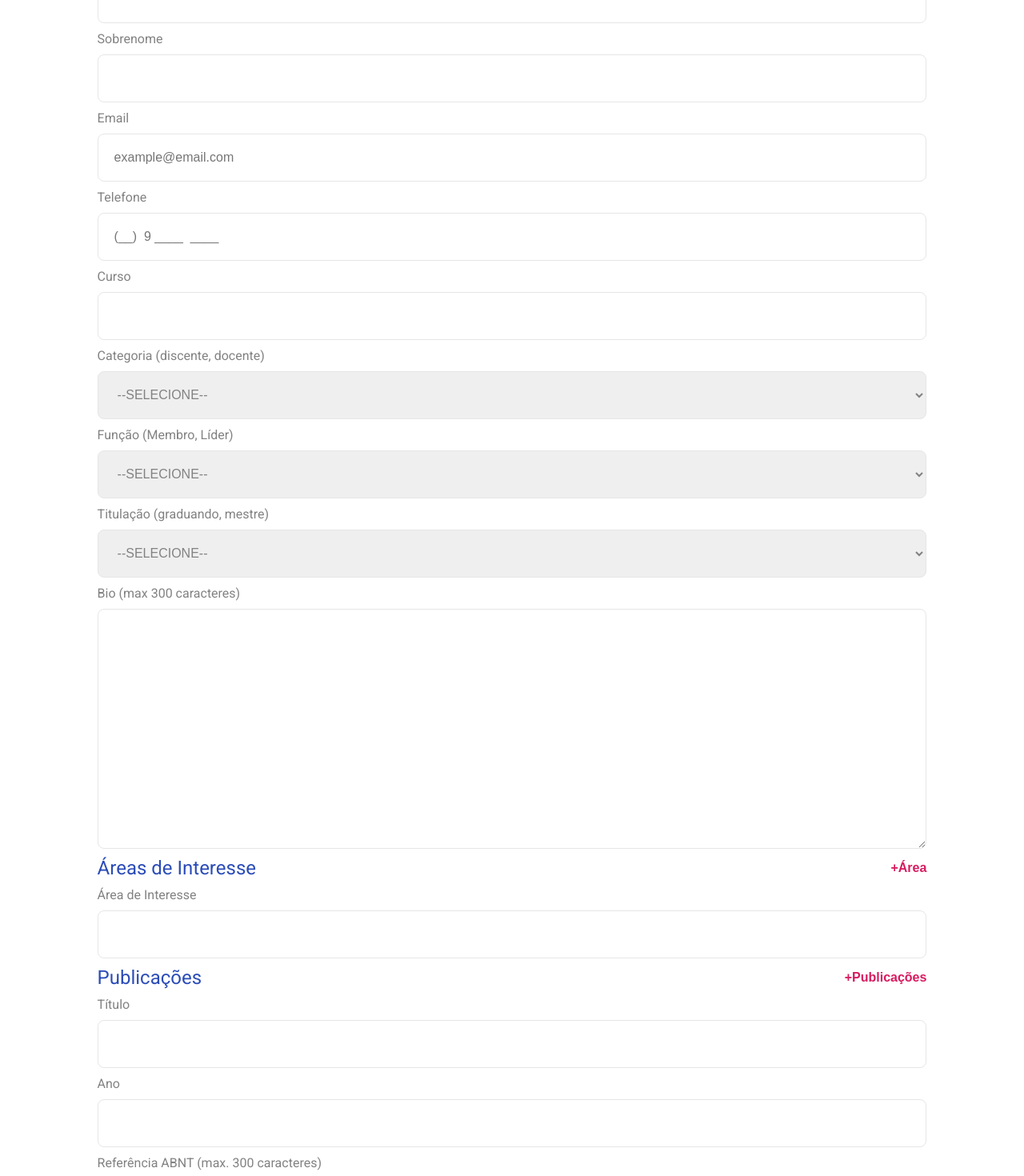
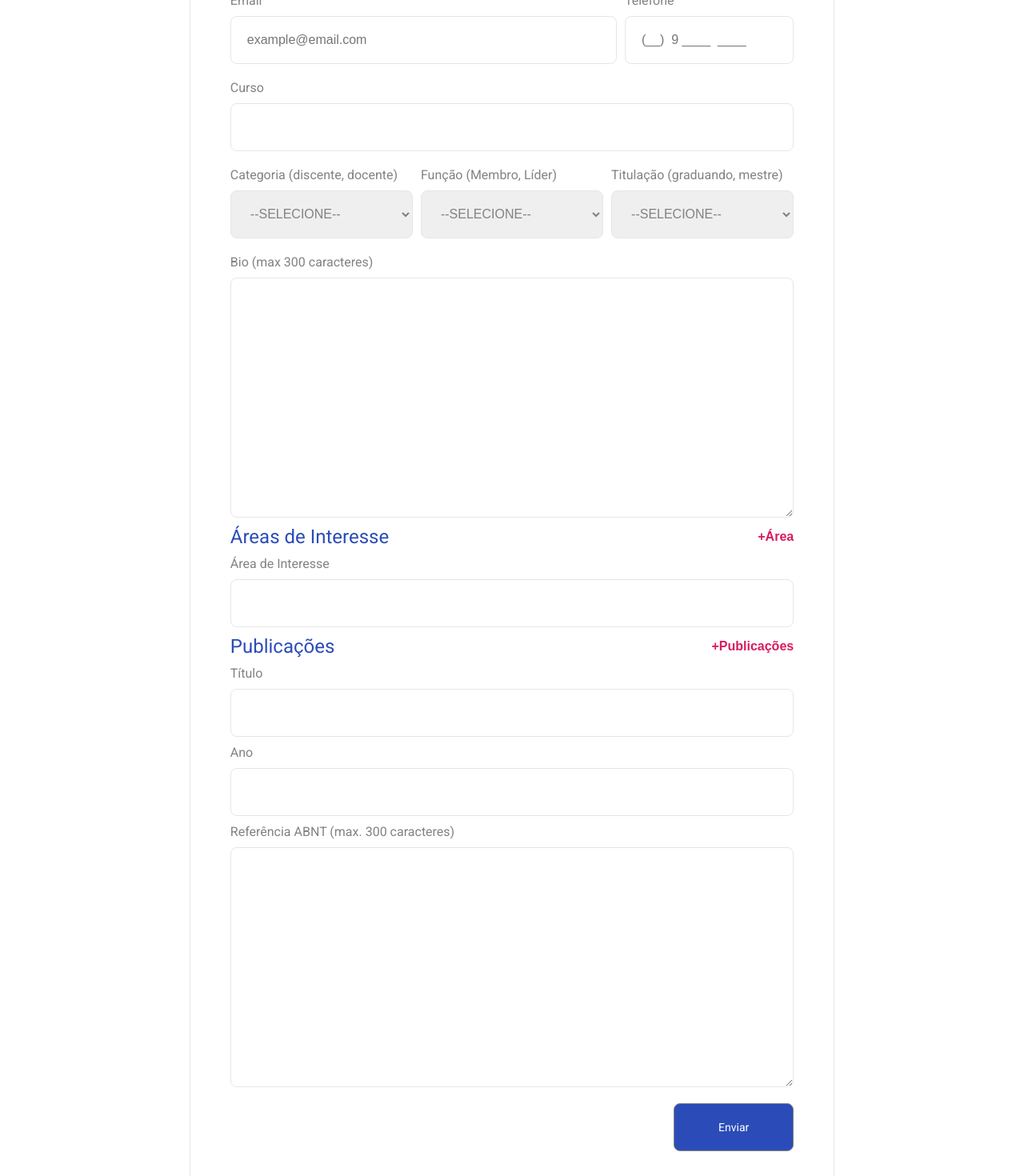
Before and after one commit to reudismam/LIS-lab, a React (Create React App) app: page /signup in a window 1280 px wide. Shown: the part 660-2130 px from the top of the page at 80% size. Built offline with nearby package versions, Linux system fonts and the light colour scheme.

Commit message:
criar-conta desktop version.

```diff
--- a/src/components/Input/index.tsx
+++ b/src/components/Input/index.tsx
@@ -2,7 +2,7 @@ import React, { InputHTMLAttributes } from 'react';
 import styled from 'styled-components';
 import {ContainerStyles, InputStyles, LabelStyles} from '../InputStyles';
 
-const InputContainer = styled.div`
+export const InputContainer = styled.div`
     ${ContainerStyles}
 `
 
--- a/src/components/Select/index.tsx
+++ b/src/components/Select/index.tsx
@@ -2,11 +2,11 @@ import React, { InputHTMLAttributes } from 'react';
 import styled from 'styled-components';
 import { ContainerStyles, InputStyles, LabelStyles } from '../InputStyles';
 
-const SelectContainer = styled.div`
+export const SelectContainer = styled.div`
     ${ContainerStyles}
 `
 
-const Label = styled.label`
+export const Label = styled.label`
     ${LabelStyles}
 `
 
--- /dev/null
+++ b/src/components/SubmitButton/index.tsx
@@ -0,0 +1,26 @@
+import { Link } from 'react-router-dom';
+import styled from 'styled-components';
+
+const SubmitButton = styled.button`
+    margin: 10px auto;
+    display: flex;
+    background-color: var(--primaria);
+    width: 90%;
+    height: 6rem;
+    border: 1px solid var(--cinza);
+    justify-content: center;
+    align-items: center;
+    color: var(--branco);
+    text-decoration: none;
+    font-family: 'Roboto', sans-serif;
+    font-size: 1.4rem;
+    border-radius: 0.8rem;
+    margin-bottom: 20px;
+
+    @media(min-width: 768px) {
+        margin-right: 0px;
+        width: 150px;
+    }
+`
+
+export default SubmitButton;
--- a/src/pages/CriarConta/index.tsx
+++ b/src/pages/CriarConta/index.tsx
@@ -2,9 +2,10 @@ import React from 'react';
 import styled from 'styled-components';
 import PageTemplate from '../PageTemplate';
 import criarContaImg from '../../assets/images/CriarConta/criarConta.svg';
-import Input from '../../components/Input';
-import Select from '../../components/Select';
+import Input, {InputContainer} from '../../components/Input';
+import Select, {SelectContainer, Label} from '../../components/Select';
 import TextArea from '../../components/TextArea';
+import SubmitButton from '../../components/SubmitButton';
 
 const categoria = ['Discente', 'Docente']
 const funcao = ['Membro', 'Líder']
@@ -14,6 +15,14 @@ const Form = styled.form`
     font-family: 'Roboto', sans-serif;
     margin: 50px auto;
     width: 90%;
+    min-width: 678px;
+    @media(min-width: 768px) {
+        background-color: var(--branco);
+        border: 1px solid var(--bordas);
+        padding: 50px;
+        border-radius: 0.8rem;
+        width: 70%;
+    }
 `
 
 const FieldSet = styled.fieldset`
@@ -26,7 +35,9 @@ const Legend = styled.legend`
 `
 
 const NameContainer = styled.div`
-
+    @media(min-width: 768px) {
+        display: flex;
+    }
 `
 
 const Photo = styled.div`
@@ -35,16 +46,59 @@ const Photo = styled.div`
     background-color: var(--bordas);
     border-radius: 50%;
     margin-top: 20px;
+
+    @media(min-width: 768px) {
+        flex-shrink: 0;
+        margin-right: 10px;
+    }
 `
 
 const Name = styled.div`
+    @media(min-width: 768px) {
+        display: flex;
+        width: 100%;
+        align-items: center;
 
+        ${InputContainer} {
+            width: 100%;
+        }
+
+        ${InputContainer} + ${InputContainer} {
+            margin-left: 10px;
+        }
+    }
 `
 
 const Contato = styled.div`
+    @media(min-width: 768px) {
+        display: flex;
+        width: 100%;
+
+        ${InputContainer} {
+            width: 100%;
+        }
+
+        ${InputContainer} + ${InputContainer} {
+            width: 30%;
+            margin-left: 10px;
+        }
+    }
 `
 const Property = styled.div`
+    @media(min-width: 768px) {
+        display: flex;
+        width: 100%;
 
+        ${SelectContainer} {
+            width: 100%;
+            display: flex;
+            justify-content: space-between;
+        }
+
+        ${SelectContainer} + ${SelectContainer} {
+            margin-left: 10px;
+        }
+    }
 `
 
 const TopFieldSet = styled.div`
@@ -143,6 +197,7 @@ export default function CriarConta() {
                     </TitleContainer>
                     <TextArea name="publication_reference" label="Referência ABNT (max. 300 caracteres)"/>
                 </FieldSet>
+                <SubmitButton type="submit">Enviar</SubmitButton>
             </Form>
         </PageTemplate>
     );
```
